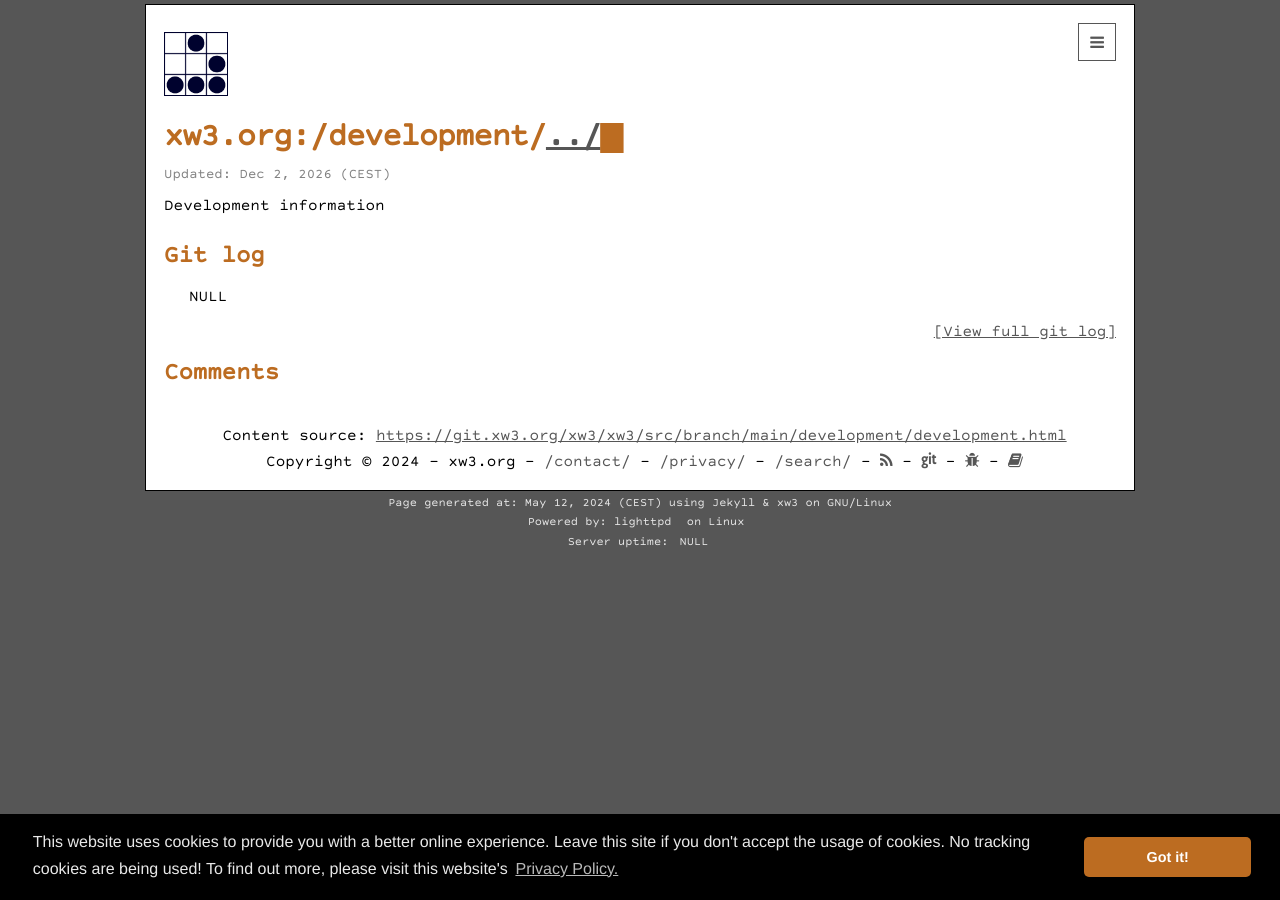
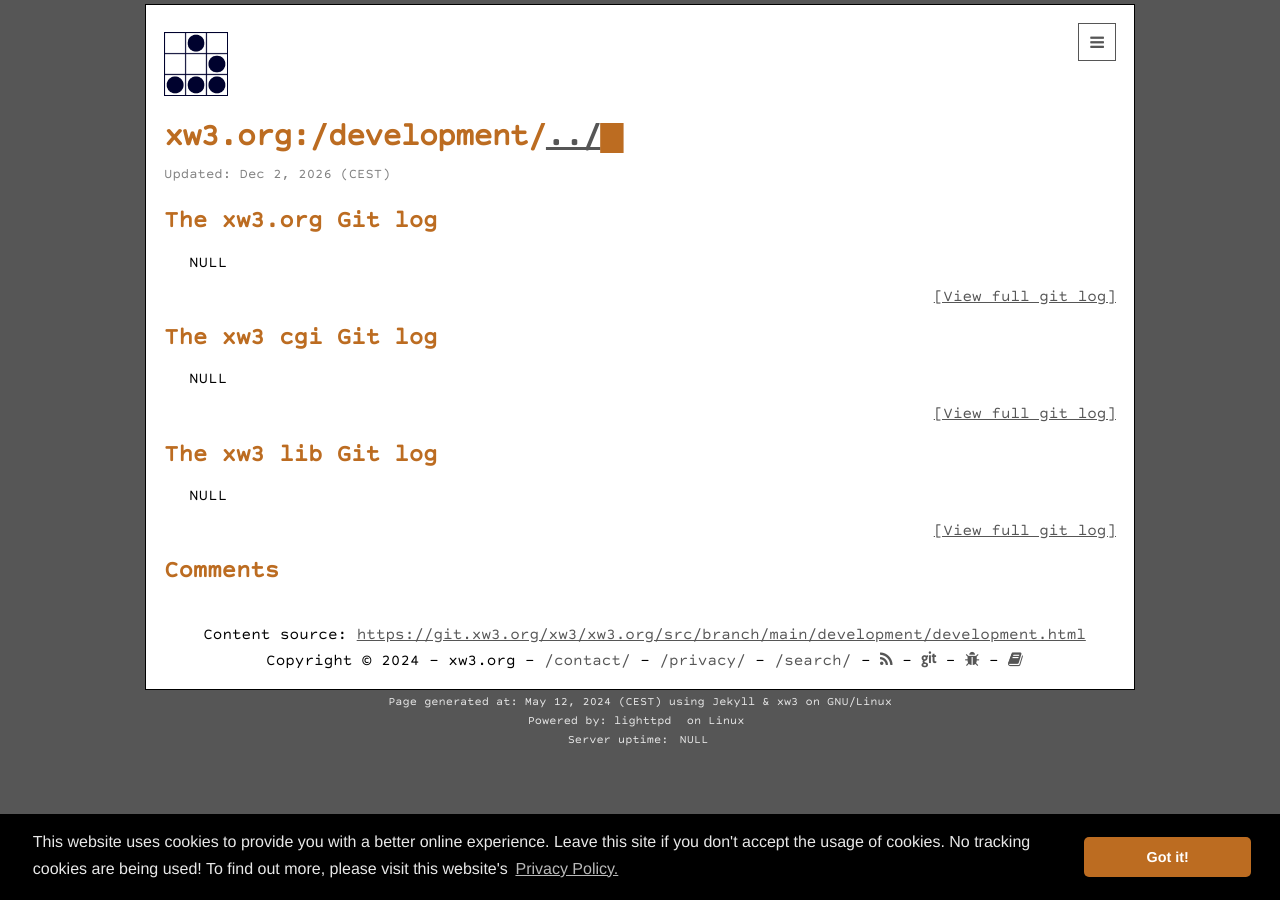
Before and after one commit to hanez/xw3, a Jekyll site: the page built from development/development.html, in a window 1280 px wide. Built offline with Jekyll 4.4.1, drawn with Linux system fonts in a browser that asks for light colours; comment, search, counter and statistics services are not loaded.

Commit message:
Added gitlog for the cgi and lib tree to development page and some fixes.

```diff
--- a/_config.yml
+++ b/_config.yml
@@ -26,7 +26,7 @@ charset: utf-8
 libdir: /var/www/xw3.org/www/lib
 
 # Set to your git root and branch to show a link to the file source in the footer. Unset to disable.
-git: https://git.xw3.org/xw3/xw3/
+git: https://git.xw3.org/xw3/xw3.org/
 branch: src/branch/main/
 
 lifetime: 3600
--- a/_includes/footer.html
+++ b/_includes/footer.html
@@ -7,9 +7,9 @@
         <a class="page-link" href="/privacy/" style="text-decoration: none;">/privacy/</a> -
         <a class="page-link" href="/search/" style="text-decoration: none;">/search/</a> -
         <a href="/feed.xml" class="rss" title="RSS Feed"><i class="fa fa-rss" aria-hidden="true"></i><span style="display:none;"> RSS Feed</span></a> -
-        <a href="https://git.xw3.org/xw3/xw3" class="git" title="Git repositories"><i class="fa fa-git" aria-hidden="true"></i><span style="display:none;"> Git repositories</span></a> -
-        <a href="https://git.xw3.org/xw3/xw3/issues" class="bug" title="Issue Tracker"><i class="fa fa-bug" aria-hidden="true"></i><span style="display:none;"> Issue Tracker</span></a> -
-        <a href="https://git.xw3.org/xw3/xw3/wiki" class="book" title="Wiki"><i class="fa fa-book" aria-hidden="true"></i><span style="display:none;"> Wiki</span></a>
+        <a href="{{ site.git }}" class="git" title="Git repositories"><i class="fa fa-git" aria-hidden="true"></i><span style="display:none;"> Git repositories</span></a> -
+        <a href="{{ site.git }}issues" class="bug" title="Issue Tracker"><i class="fa fa-bug" aria-hidden="true"></i><span style="display:none;"> Issue Tracker</span></a> -
+        <a href="{{ site.git }}wiki" class="book" title="Wiki"><i class="fa fa-book" aria-hidden="true"></i><span style="display:none;"> Wiki</span></a>
       </p>
     </div>
   </div>
--- a/development/development.html
+++ b/development/development.html
@@ -3,11 +3,11 @@ layout: page
 published: true
 noToc: true
 title: /development/
-subtitle: Development information
+_subtitle: Development information
 permalink: /development/
 ---
 
-<h2>Git log</h2>
+<h2>The xw3.org Git log</h2>
 
 <ul id="gitlog" name="gitlog" style="font-family: CourierPrimeSans;">NULL</ul>
 
@@ -18,3 +18,27 @@ $(document).ready(function(){
 </script>
 
 <p style="text-align:right;"><a href="{{ site.git }}commits/branch/main">[View full git log]</a></p>
+
+<h2>The xw3 cgi Git log</h2>
+
+<ul id="gitlog_cgi" name="gitlog_cgi" style="font-family: CourierPrimeSans;">NULL</ul>
+
+<script>
+$(document).ready(function(){
+  $("#gitlog_cgi").load("/cgi/gitlog_cgi/");
+});
+</script>
+
+<p style="text-align:right;"><a href="https://git.xw3.org/xw3/cgi/commits/branch/main">[View full git log]</a></p>
+
+<h2>The xw3 lib Git log</h2>
+
+<ul id="gitlog_lib" name="gitlog_lib" style="font-family: CourierPrimeSans;">NULL</ul>
+
+<script>
+$(document).ready(function(){
+  $("#gitlog_lib").load("/cgi/gitlog_lib/");
+});
+</script>
+
+<p style="text-align:right;"><a href="https://git.xw3.org/xw3/lib/commits/branch/main">[View full git log]</a></p>
```
Also changed, not shown: 2 other files.
